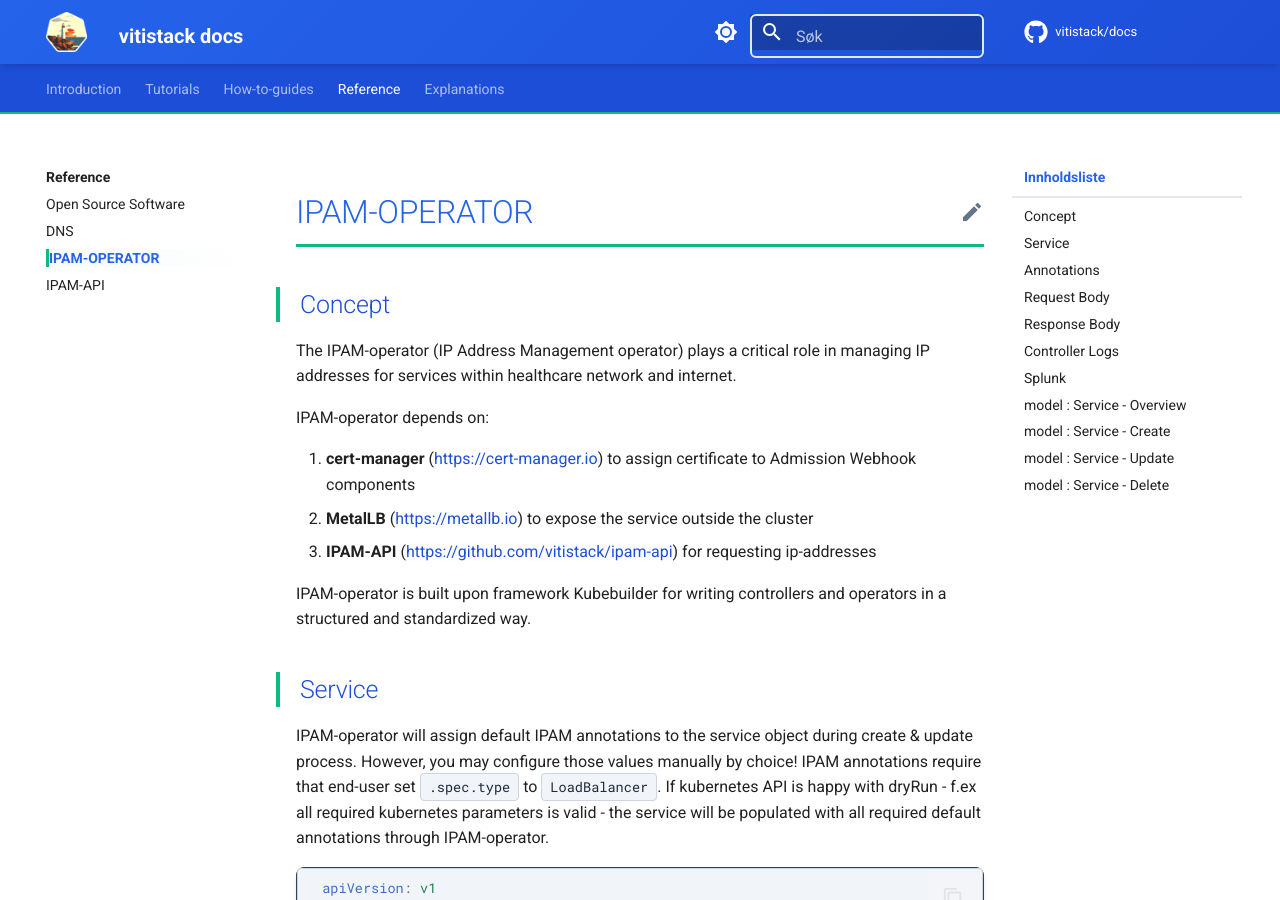
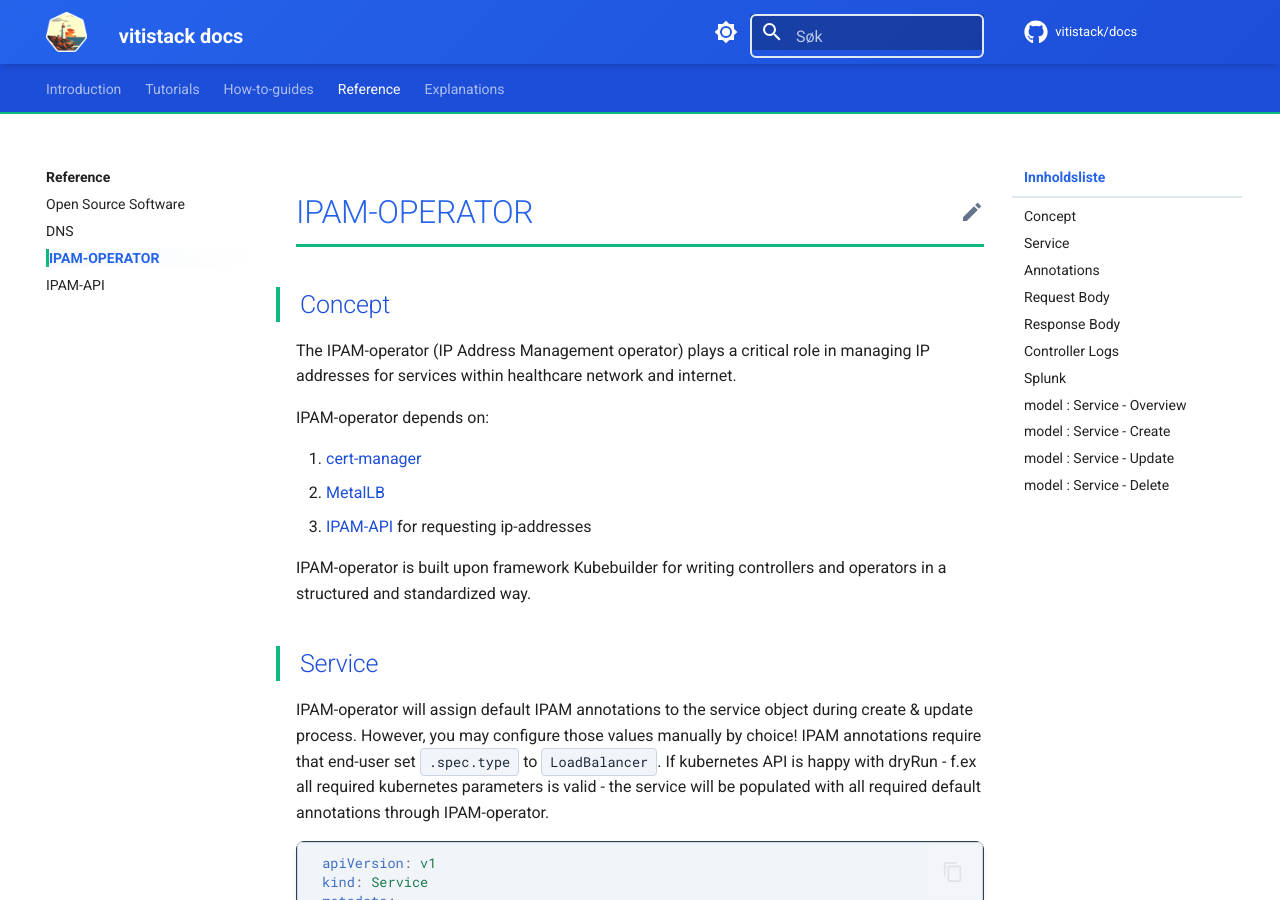
Before and after one commit to vitistack/docs, an MkDocs documentation site: the page built from docs/reference/ipam-operator.md, in a window 1280 px wide and 900 px high. Built offline with MkDocs 1.6.1 and Material for MkDocs 9.7.7, drawn with Linux system fonts in a browser that asks for light colours; comment, search, counter and statistics services are not loaded.

Commit message:
adjusted links to oss in ipam-operator

```diff
--- a/docs/reference/ipam-operator.md
+++ b/docs/reference/ipam-operator.md
@@ -5,9 +5,9 @@ The IPAM-operator (IP Address Management operator) plays a critical role in mana
 
 IPAM-operator depends on:
 
-1. **cert-manager** (https://cert-manager.io) to assign certificate to Admission Webhook components
-2. **MetalLB** (https://metallb.io) to expose the service outside the cluster
-3. **IPAM-API** (https://github.com/vitistack/ipam-api) for requesting ip-addresses
+1. [cert-manager](https://docs.vitistack.io/reference/opensourcesoftware/#cert-manager)
+2. [MetalLB](https://docs.vitistack.io/reference/opensourcesoftware/#metallb)
+3. [IPAM-API](https://github.com/vitistack/ipam-api) for requesting ip-addresses
 
 IPAM-operator is built upon framework Kubebuilder for writing controllers and operators in a structured and standardized way.
 
```
